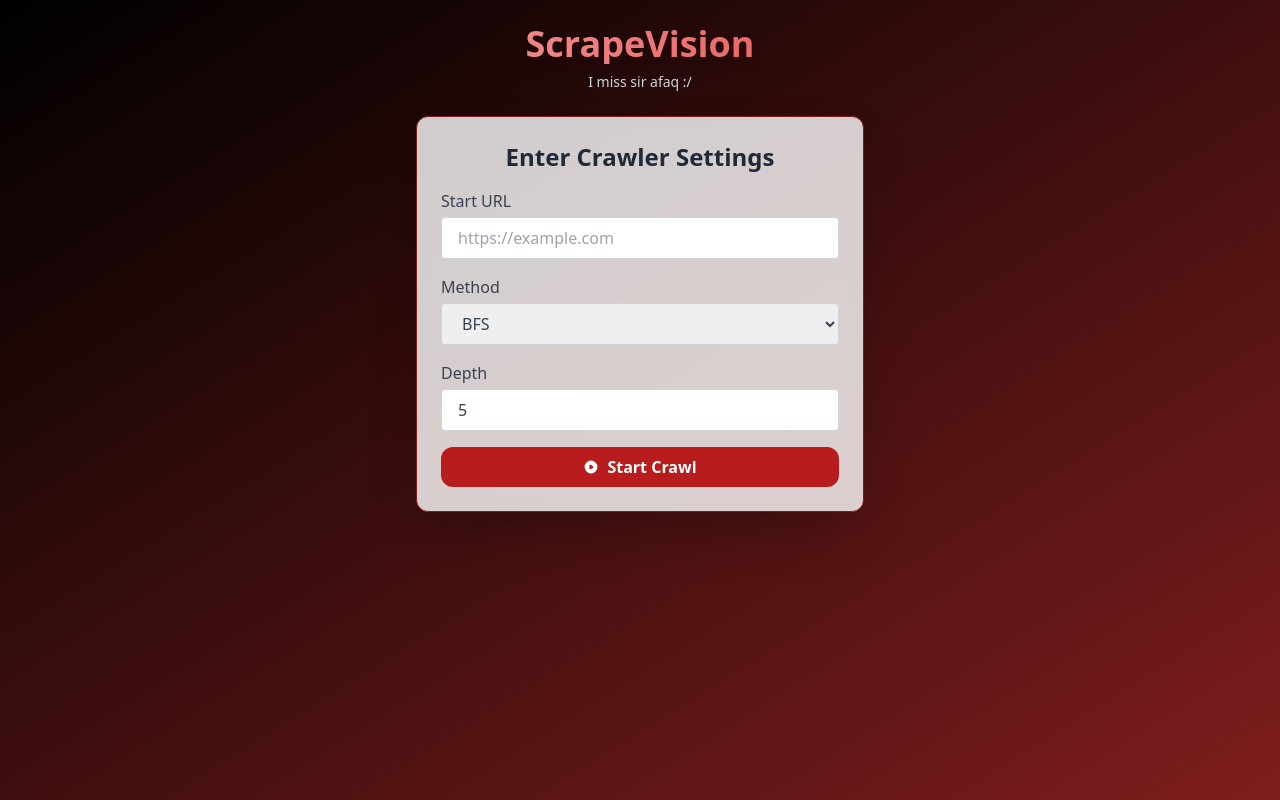
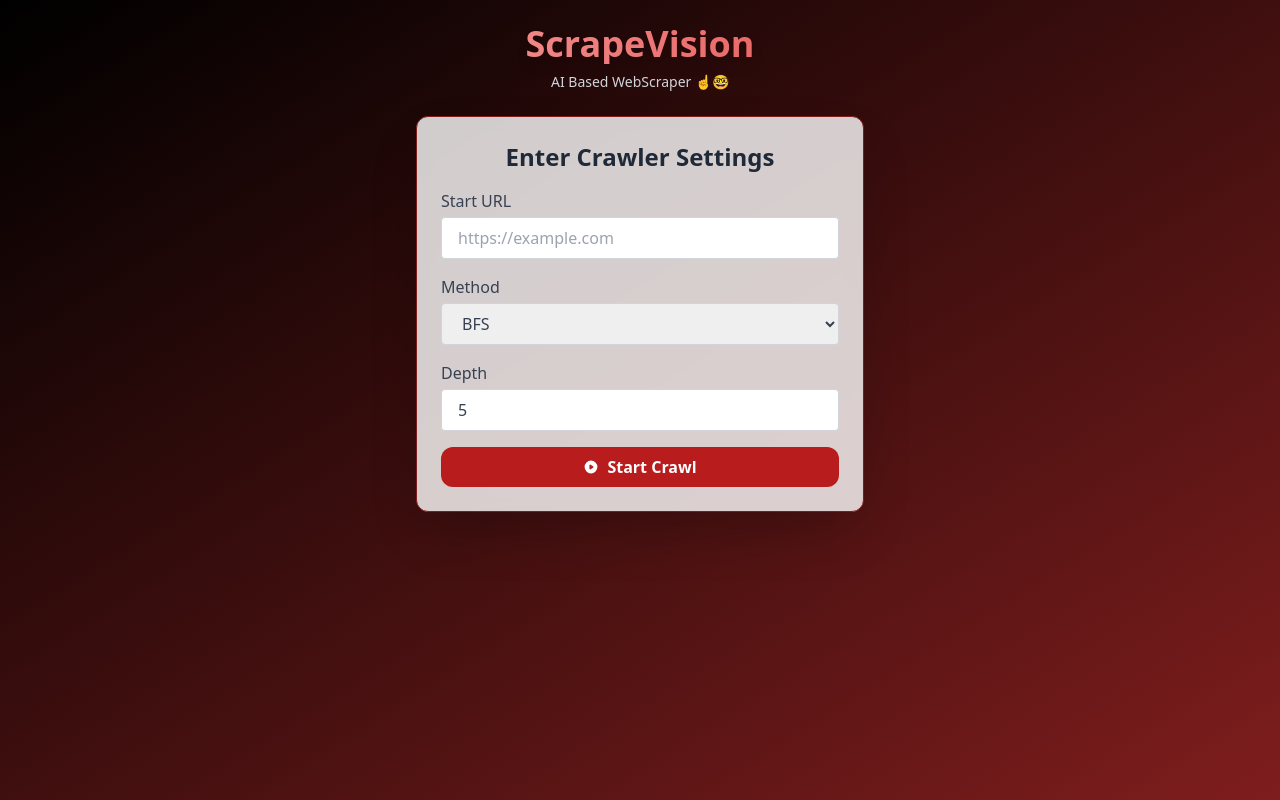
Before and after one commit to zainulwahaj/aifrontend, a React (Create React App) app: page / in a window 1280 px wide. Built offline with nearby package versions, Linux system fonts and the light colour scheme.

Commit message:
nerd emoji

```diff
--- a/src/App.js
+++ b/src/App.js
@@ -147,7 +147,7 @@ function App() {
           ScrapeVision
         </h1>
         <p className="text-sm text-gray-300 mt-2 font-medium">
-          I miss sir afaq :/
+          AI Based WebScraper ☝️🤓
         </p>
       </header>
 
```
